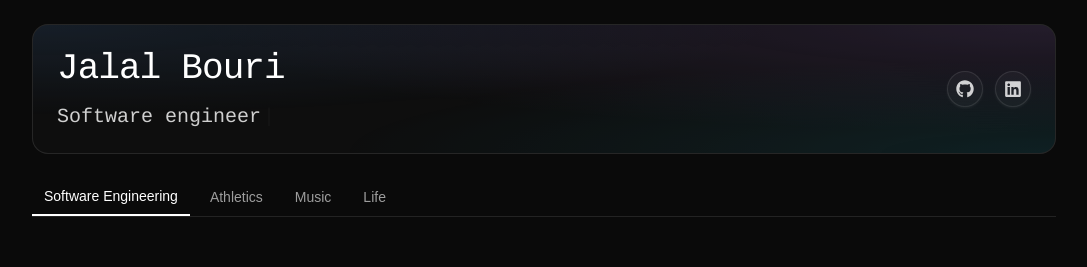
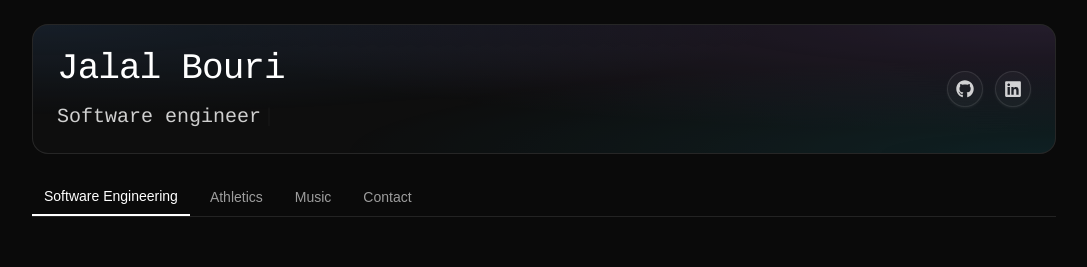
Before and after one commit to jzbouri/personal-website, a Next.js app: page /software in a window 1280 px wide. Shown: the top 267 px of the page, without its empty margins (96-1183 px from the left). Built offline with nearby package versions, Linux system fonts and the light colour scheme; no server answers; a web font is replaced by a local one.

Commit message:
change "life" page to "contact" page

```diff
--- a/app/(tabs)/life/page.tsx
+++ b/app/(tabs)/contact/page.tsx
@@ -1,6 +1,6 @@
 "use client";
 
-export default function LifePage() {
+export default function ContactPage() {
   return (
     <section className="space-y-3">
       <p className="text-white/60">Coming soon.</p>
--- a/app/(tabs)/layout.tsx
+++ b/app/(tabs)/layout.tsx
@@ -13,7 +13,7 @@ export default function TabsLayout({
   const activeId = useMemo(() => {
     if (pathname.startsWith("/athletics")) return "athletics";
     if (pathname.startsWith("/music")) return "music";
-    if (pathname.startsWith("/life")) return "life";
+    if (pathname.startsWith("/contact")) return "contact";
     return "software";
   }, [pathname]);
 
@@ -25,7 +25,7 @@ export default function TabsLayout({
         return "Athlete";
       case "music":
         return "Music enjoyer";
-      case "life":
+      case "contact":
         return "Chill guy";
       default:
         return "Software engineer";
@@ -48,9 +48,10 @@ export default function TabsLayout({
           { label: "Spotify", href: "https://open.spotify.com/user/aqxyzyqukhns1qtu04uji0os5" },
           { label: "Last.fm", href: "https://www.last.fm/user/tubulant_lemon" },
         ];
-      case "life":
+      case "contact":
         return [
-          { label: "Instagram", href: "https://instagram.com/jalalbouri" },
+          { label: "Phone", href: "tel:+16479849959" },
+          { label: "Email", href: "mailto:jz.bouri@gmail.com" },
         ];
       default:
         return [];
@@ -61,7 +62,7 @@ export default function TabsLayout({
     { id: "software", label: "Software Engineering", href: "/software" },
     { id: "athletics", label: "Athletics", href: "/athletics" },
     { id: "music", label: "Music", href: "/music" },
-    { id: "life", label: "Life", href: "/life" },
+    { id: "contact", label: "Contact", href: "/contact" },
   ];
 
   return (
--- a/components/layout/Header.tsx
+++ b/components/layout/Header.tsx
@@ -1,7 +1,7 @@
 "use client";
 
 import TypingText from "@/components/reactbits/TypingText";
-import { FaGithub, FaLinkedin, FaStrava, FaSpotify, FaLastfm, FaInstagram } from "react-icons/fa6";
+import { FaGithub, FaLinkedin, FaStrava, FaSpotify, FaLastfm, FaInstagram, FaPhone, FaEnvelope } from "react-icons/fa6";
 
 interface HeaderProps {
   subtitle: string;
@@ -17,6 +17,8 @@ export default function Header({ subtitle, links = [] }: HeaderProps) {
     if (lower.includes("strava")) return <FaStrava size={18} />;
     if (lower.includes("spotify")) return <FaSpotify size={18} />;
     if (lower.includes("last.fm") || lower.includes("lastfm") || lower.includes("last")) return <FaLastfm size={18} />;
+    if (lower.includes("phone") || lower.includes("call") || lower.includes("tel")) return <FaPhone size={18} />;
+    if (lower.includes("email") || lower.includes("mail")) return <FaEnvelope size={18} />;
     return <FaGithub size={18} />;
   };
 
```
